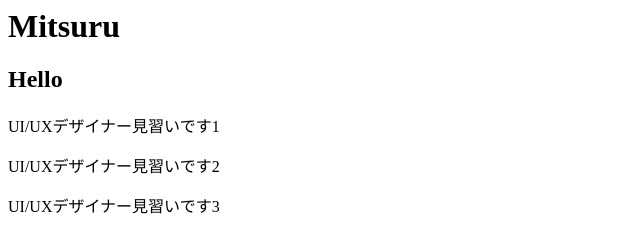
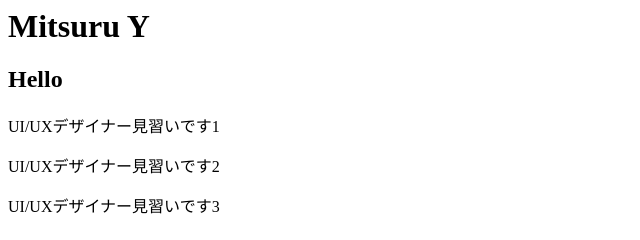
Before and after one commit to 0427yg/repsit01, a plain HTML site: page index.html in a window 1280 px wide. Shown: the full height of the page, 0-640 px from the left. Drawn offline with Linux system fonts and the light colour scheme.

Commit message:
Add files via upload

```diff
--- a/index.html
+++ b/index.html
@@ -1,4 +1,4 @@
-<h1>Mitsuru</h1>
+<h1>Mitsuru Y</h1>
 <h2>Hello</h2>
 
 <p>UI/UXデザイナー見習いです1</p>
```
